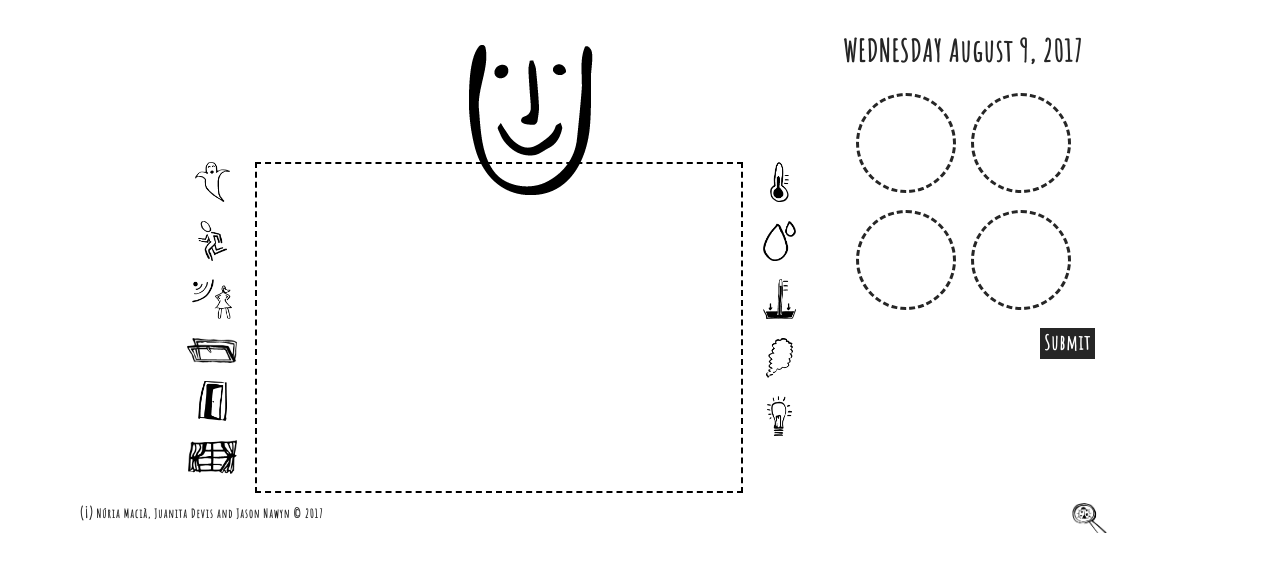
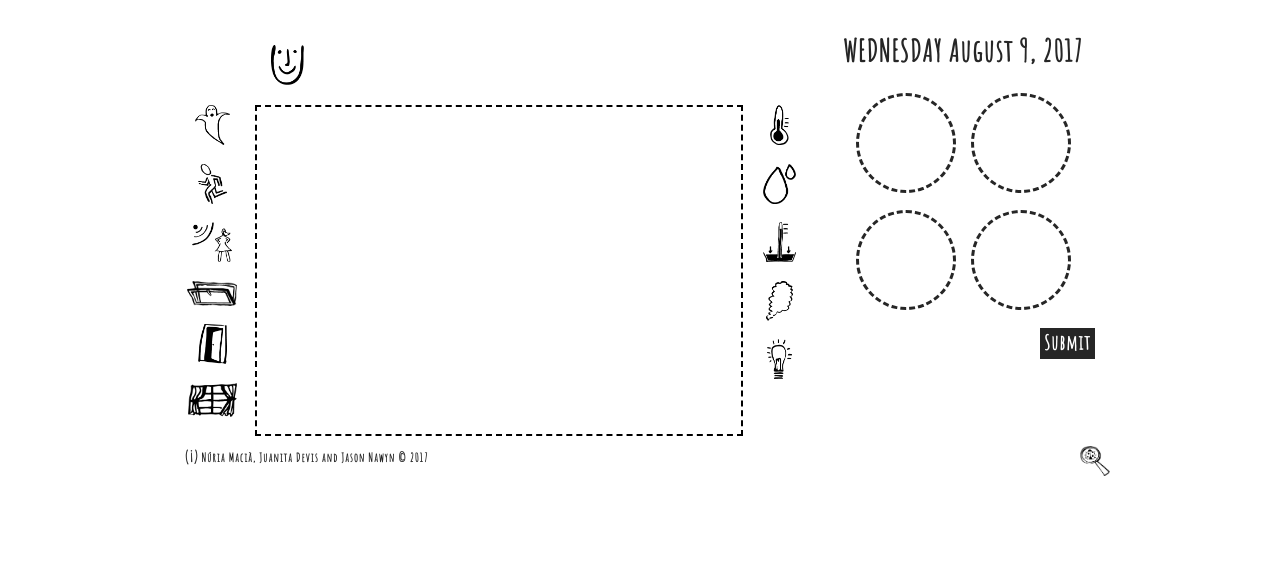
Before and after one commit to nmacia/Electronautes, a PHP site: page /relate.php in a window 1280 px wide. Shown: the part 130-702 px from the top of the page. Run offline with PHP 8.4, Linux system fonts and the light colour scheme; some libraries are stand-ins or nearby versions.

Commit message:
Bug icon This Fixes #25

```diff
--- a/php/theme-functions/footer.php
+++ b/php/theme-functions/footer.php
@@ -1,15 +1,17 @@
-    <footer class="col-xs-12">
+    <footer class="container">
       <div class="copyright col-xs-12 col-md-10">
-        <p><a class="informationsource" target="_blank" href="http://cities.media.mit.edu/andorra-energy-environment/#EnergyAwareness">(¡)</a> <a target="_blank" href="http://www.nuriamacia.com/">Núria Macià</a>, <a  target="_blank" href="http://cp.media.mit.edu/juanita-devis/">Juanita Devis</a> and <a target="_blank" href="http://cp.media.mit.edu/jason-nawyn/">Jason Nawyn</a> &copy; 2017<p>
+        <p><a class="informationsource" target="_blank" href="http://cities.media.mit.edu/andorra-energy-environment/#EnergyAwareness">(¡)</a> <a target="_blank" href="http://www.nuriamacia.com/">Núria Macià</a>, <a  target="_blank" href="http://cp.media.mit.edu/juanita-devis/">Juanita Devis</a> and <a target="_blank" href="http://cp.media.mit.edu/jason-nawyn/">Jason Nawyn</a> &copy; 2017</p>
       </div>
-      <div class="bug col-xs-12 col-md-2">
+      <div class="bug">
         <div class="button-reportbug">
-          <div data-tip="Find the true story about the term bug. Was it really Grace Hopper who coined the term computer bug: 'First actual case of bug being found'?">
+
+          <div> <!--data-tip="Find the true story about the term bug. Was it really Grace Hopper who coined the term computer bug: 'First actual case of bug being found'?"-->
+
             <label>
               <input type="button" onclick="" />
               <figure>
+                <figcaption class='bug-caption'>Report bug</figcaption>
                 <img src="./img/errors/bug.png" />
-                <figcaption>Report bug</figcaption>
               </figure>
             </label>
          </div>
--- a/relate.php
+++ b/relate.php
@@ -22,11 +22,10 @@
 
                     <div class="r-emotions">
                       <!--Mood-->
-                      <div class="buttonsurvey-mood">
+                      <div class="r-buttonsurvey-mood">
                        <label>
-                          <input type="radio" name="mood" id="happy" value="happy" />
                               <figure>
-                                  <img src="./img/emotions/mood-happy.png" alt="I'm happy." />
+                                  <img src="./img/emotions/mood-happy.png" alt="I'm happy." style="height: 40px;" />
                                       <figcaption>Happy</figcaption>
                               </figure>
                         </label>
--- a/style/style.css
+++ b/style/style.css
@@ -219,19 +219,10 @@ input[type=checkbox]:checked ~ #nav #menu {
 */
 
 .container {
-    height: 120px;
     margin-left: auto;
     margin-right: auto;
     padding-left: 15px;
     padding-right: 15px;
-}
-
-.bug {
-    float: right;
-}
-
-.button-reportbug img {
-    height: 35px;
 }
 
 
@@ -557,15 +548,18 @@ input[type=password] {
 }
 
 .r-emotions {
-  padding-left: 10%;
-  padding-right: 10%;
-  height: 122px;
-  margin-bottom: 10px;
+  padding-left: 11.5%;
+  padding-right: 11.5%;
+  height: inherit;
+  margin-bottom: 0px;
   margin-top: 0;
   position: relative;
-  text-align: center;
   width: 100%;
 
+}
+
+.r-buttonsurvey-mood > label < figure < img {
+  height: 40px;
 }
 
 
@@ -613,15 +607,43 @@ input[type=password] {
 ==================================================
 */
 
+.bug {
+    float: right;
+    height: auto;
+    width: auto;
+    margin-left: 2.5%;
+
+}
+
+.button-reportbug img {
+    height: 30px;
+}
+
+.button-reportbug label > input + figure {
+  position: relative;
+}
+
+.button-reportbug {
+  height: auto;
+  width: auto;
+  float: right;
+  position: relative;
+}
+
+.bug-caption {
+  display: inline-block;
+  vertical-align: top;
+}
+
 footer {
-	height: 80px;
 	margin-bottom: 0;
 }
 
 .copyright {
-	bottom: 10px;
-	margin-left: 50px;
-	position: absolute;
+	position: relative;
+    width:auto;
+    bottom: 0px;
+    margin: auto;
 }
 
 .copyright p {
@@ -634,13 +656,6 @@ footer {
     color: #F6F6F6 ;
 }
 
-.bug {
-    float: right;
-}
-
-.button-reportbug img {
-    height: 35px;
-}
 
 [data-tip] {
 	position: relative;
@@ -700,6 +715,10 @@ footer {
                 height: 90px;
     }
 
+    footer {
+     height: auto;
+    }
+
     .boxsensors {
     margin-top: 30px;
           }
@@ -724,13 +743,7 @@ footer {
     	height: 45px;
 	}
 
-    .copyright {
-    bottom: 0px;
-          }
 
-    footer {
-      height: 30px;
-          }
 
     .row-sensor figure img {
     	height: 50px;
@@ -907,10 +920,7 @@ and (max-width : 480px) {
 
 
 
-	.copyright {
-		margin: auto;
-		width: 100%;
-	}
+
   /* reduce the font size for mobile */
   .welcome-weather-date,
   .weather h2
@@ -936,3 +946,25 @@ and (max-width : 480px) {
     font-weight: 800;
     font-size: 15px;
 }
+
+
+
+
+.r-buttonsurvey-mood {
+  display: inline-block;
+    height: 60px;
+    margin-left: auto;
+    margin-right: auto;
+    margin-top: 15px;
+    width: 60px;
+}
+
+.r-buttonsurvey-mood label {
+  text-align: center;
+  position: relative;
+      width: 100%;
+}
+
+.r-buttonsurvey-mood label:hover > figure > figcaption{
+  opacity: 1;
+}
```
